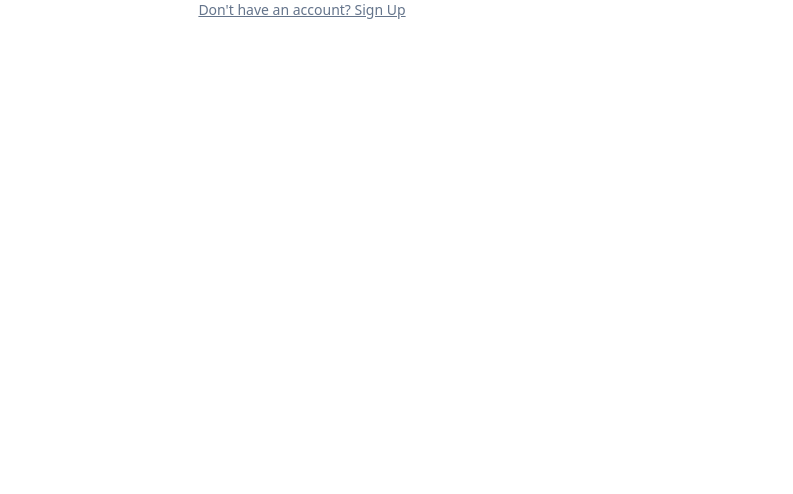
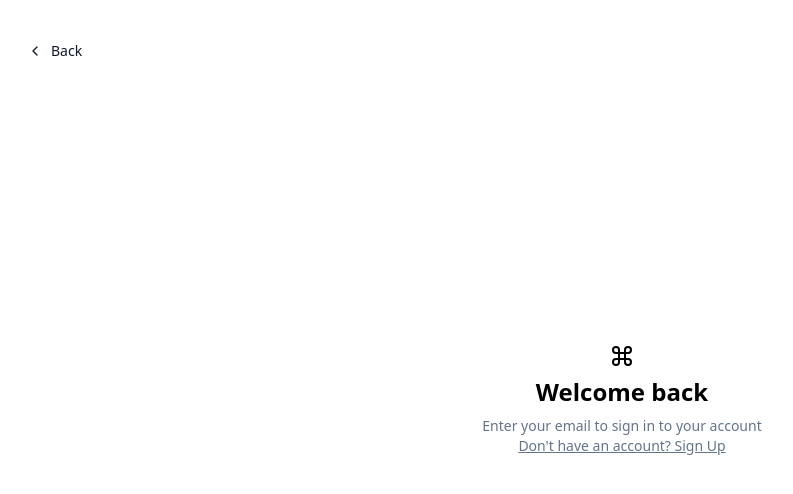
Before and after one commit to VictorBarretoLF/taxo-rev-eng, a Next.js app: page /login in a window 1280 px wide. Shown: the top 494 px of the page, without its empty margins (18-811 px from the left). Built offline with nearby package versions, Linux system fonts and the light colour scheme.

Commit message:
feat: added basic layout for the login page

```diff
--- a/src/app/(auth)/login/page.tsx
+++ b/src/app/(auth)/login/page.tsx
@@ -4,12 +4,28 @@ import { Icons } from "@/components/icons";
 
 export default function LoginPage() {
     return (
-		<div className="">
+        <div className="flex h-screen w-screen flex-col items-center justify-center">
+            <Link
+                href="/"
+                className="absolute top-8 left-8 inline-flex items-center justify-center rounded-lg border border-transparent bg-transparent py-2 px-3  text-center text-sm font-medium text-slate-900 hover:border-slate-100 hover:bg-slate-100 focus:z-10 focus:outline-none focus:ring-4 focus:ring-slate-200 dark:border-slate-600 dark:bg-slate-800 dark:text-slate-400 dark:hover:bg-slate-700 dark:hover:text-white dark:focus:ring-slate-700"
+            >
+                <Icons.chevronLeft className="mr-2 h-4 w-4" />
+                Back
+            </Link>
+            <div className="p-8">
+                <div className="flex flex-col space-y-2 text-center">
+                    <Icons.logo className="mx-auto h-6 w-6" />
+                    <h1 className="text-2xl font-bold">Welcome back</h1>
+                    <p className="text-sm text-slate-500">
+                        Enter your email to sign in to your account
+                    </p>
+                </div>
                 <p className="px-8 text-center text-sm text-slate-500">
                     <Link href="/register" className="underline hover:text-brand">
                         Don&apos;t have an account? Sign Up
                     </Link>
                 </p>
             </div>
+        </div>
     );
 }
```
Lines whose indentation alone changed are shown as unchanged.
